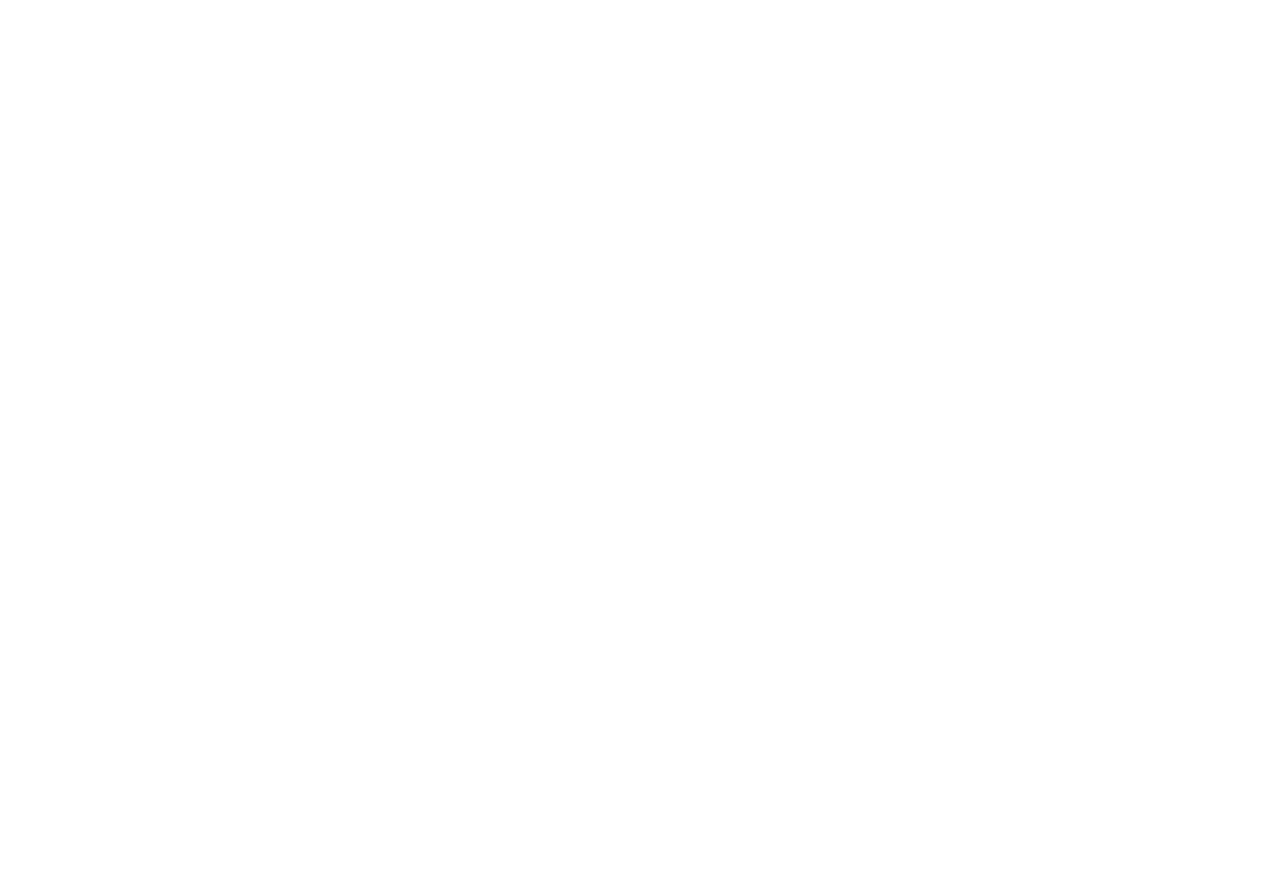
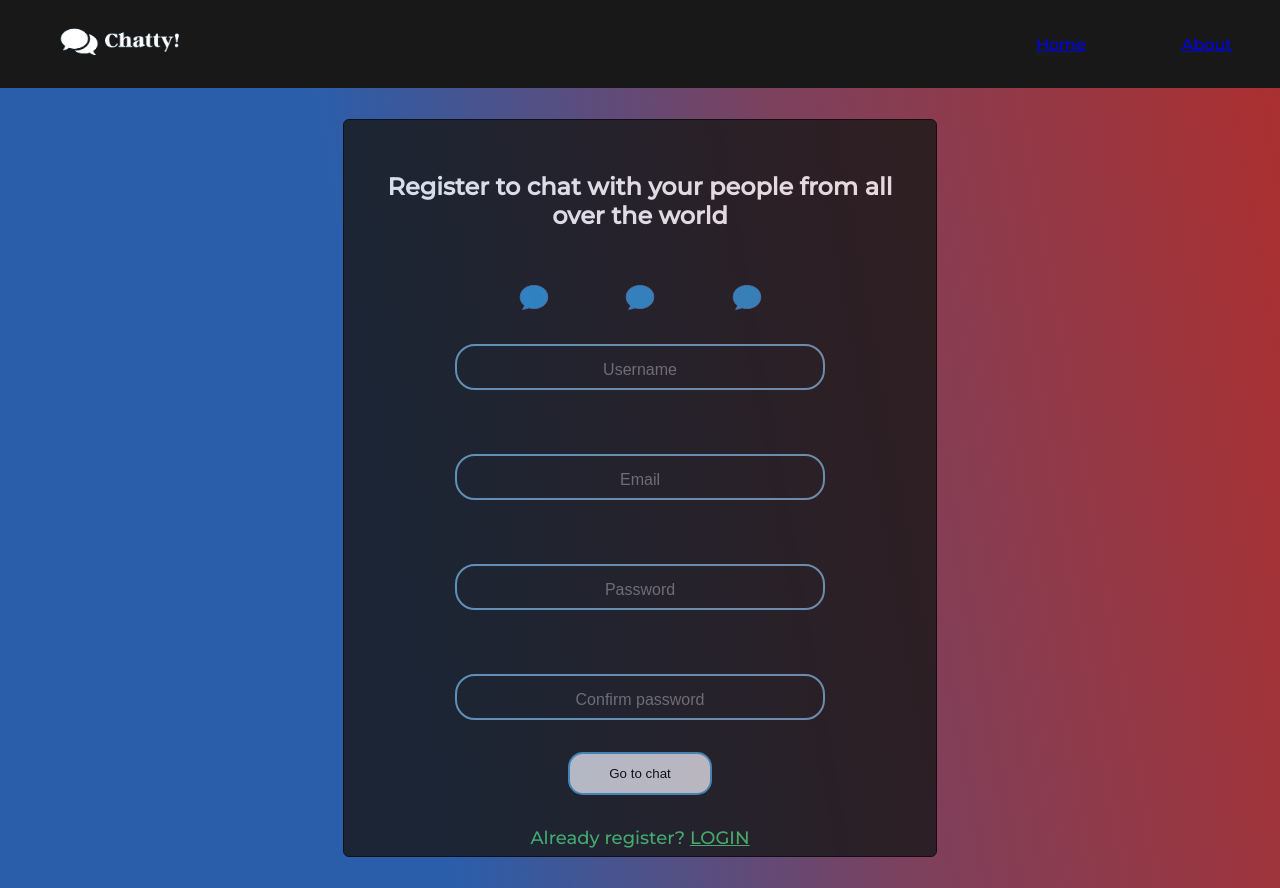
Before and after one commit to LeoEchenique/Chat-App, a React (Create React App) app in the folder client/: page /register in a window 1280 px wide. Before the commit this address had no page. Before the commit the page ends 800 px from the top, so only its background shows below. Built offline with nearby package versions, Linux system fonts and the light colour scheme.

Commit message:
mq process started

```diff
--- a/client/src/App.js
+++ b/client/src/App.js
@@ -3,6 +3,7 @@
 import Chat from "./pages/Chat";
 import Landing from "./pages/Landing";
 import Register from "./pages/Register";
+import About from "./pages/About";
 import "./style/index.scss"
 
 function App() {
@@ -11,7 +12,9 @@
       <BrowserRouter>
         <Routes>
           <Route path="/" element={<Landing />} />
-          <Route path="/sign" element={<Register />} />
+          <Route path="/sign" element={<Register props={true}/>} />
+          <Route path="/register" element={<Register props={false} />} />
+          <Route path="/about" element={<About />} />
           <Route path="/chat" element={<Chat />} />
         </Routes>
       </BrowserRouter>
--- a/client/src/components/Nav.jsx
+++ b/client/src/components/Nav.jsx
@@ -1,5 +1,6 @@
 import React from 'react';
 import logoBG from "../assets/no-bg-logo.png";
+import {Link} from "react-router-dom"
 
 function Nav({props}) {
 
@@ -9,13 +10,14 @@
     <div className='nav-container'>
       <div className='img-container'>
 
-      <img src={logoBG} alt="logo" />
+     <Link to="/"> <img src={logoBG} alt="logo" /> </Link>
       </div>
     <ul className='ul-nav'>
         {props?
         props.map((li,i)=>{
             return(
-                <li key={i}>{li}</li>
+                 <li key={i}>{<Link to={li.redirect}>
+                 {li.li} </Link>}</li>
             )
         })
         : null}
--- /dev/null
+++ b/client/src/pages/About.jsx
@@ -0,0 +1,9 @@
+import React from 'react'
+
+function About() {
+  return (
+    <div>About</div>
+  )
+}
+
+export default About
--- a/client/src/pages/Landing.jsx
+++ b/client/src/pages/Landing.jsx
@@ -5,7 +5,7 @@
 function Landing() {
   return (
     <div className="div-container">
-      <Nav props={["Sign in", "Sign up"]} />
+      <Nav props={[{li:"Sign in", redirect: "/sign"}, {li:"Sign up", redirect: "/register"}]} />
       <h1>Sign in to chat with your people!</h1>
       <div className="content">
         <div className="text-container">
--- a/client/src/pages/Register.jsx
+++ b/client/src/pages/Register.jsx
@@ -3,9 +3,9 @@
 import { useState } from "react";
 import FormItem from "../components/FormIitem";
 import logoCard from "../assets/logo-chat.png";
-function Register() {
+function Register({props}) {
 
-  const [log,setLog]= useState(true)
+  const [log,setLog]= useState(props)
   const [form,setForm]= useState({})
 
   const handleChange=(e)=>{
@@ -14,7 +14,6 @@
       [e.target.name]: e.target.value
     })
   }
-
   const handleSubmit= (e)=>{
     e.preventDefault()
     console.log(form)
@@ -25,7 +24,7 @@
     {
       log === false ?
       <>
-    <Nav props={["Home", "Sign in", "About"]} />
+    <Nav props={[{li:"Home", redirect:"/"},{li: "About", redirect: "/about"}]} />
     <div className="form-container">
       <form className="form" onSubmit={(e)=>handleSubmit(e)} onChange={(e)=> handleChange(e)}>
         <h2>Register to chat with your people from all over the world</h2>
@@ -43,13 +42,13 @@
       </div>
         <button type="submit" className="btn-reg">Go to chat</button>
 
-      <span>Already register? <span className="log" onClick={()=> setLog(true)}>LOGIN</span> </span>
+      <span>Already register? <span className="log" onClick={()=> setLog(!log)}>LOGIN</span> </span>
       </form>
           </div>
           </>
     :
     <>
-    <Nav props={["Home", "Sign up", "Chat room", "About"]} />
+    <Nav props={[{li:"Home", redirect:"/"},{li: "About", redirect: "/about"}]} />
     <div className="form-container">
       <form className="form" onSubmit={(e)=>handleSubmit(e)} onChange={(e)=> handleChange(e)}>
         <h2>Sign in to chat with your people from all over the world</h2>
--- a/client/src/style/_components/landing/landing.scss
+++ b/client/src/style/_components/landing/landing.scss
@@ -44,4 +44,27 @@
       }
     }
   }
+
+  @include mq(1200px){
+
+    height: max-content;
+    .content{
+      flex-direction: column;
+      gap: 0px;
+      align-items: center;
+      justify-content: space-between;
+      width: 90%;
+      height: 100vh;
+      margin: auto;
+      .text-container{
+        width: fit-content;
+        height: fit-content;
+      }
+      .card-container{
+        width: 90%;
+        margin-bottom: 3rem;
+      }
+    }
+
+  }
 }
--- a/client/src/style/_components/nav/nav.scss
+++ b/client/src/style/_components/nav/nav.scss
@@ -36,4 +36,15 @@
     }
 }
 
+@include mq(1024px){
+    display: flex;
+
+    align-items: center;
+    .img-container{
+        max-width: 35%;
+        img{
+            margin-left: -30px ;
+        }
+    }
 }
+}
--- a/client/src/style/_components/register/register.scss
+++ b/client/src/style/_components/register/register.scss
@@ -72,8 +72,9 @@
     border-radius: 15px;
     border: 2px solid  #458fc0;
     background-color: #d1d1d1;
-    transition: all 0.17s ease-in;
-    &:active{
+    transition: all 0.17s ease-in-out;
+    &:hover{
+      border: 2px solid transparent;
      background:  #44c069;
     }
   }
@@ -88,4 +89,14 @@
   a{
     color:#458fc0;
   }
+
+  @include mq(620px){
+    height: 100vh;
+      .form{
+        width: 80%;
+      }
+
+
+
+  }
 }
--- a/client/src/style/index.scss
+++ b/client/src/style/index.scss
@@ -1,6 +1,7 @@
 // Actually here you export the UI settings
 
 @import "./base/variables.scss";
+@import "./mixin/mq.scss";
 
 
 // Also the components      --> al the secundary must start with "_"
@@ -9,7 +10,11 @@
 @import "./_components/register/register";
 @import "./_components/landing/landing";
 @import "./_components/nav/nav.scss";
+
+
 //Also the Screens
+
+
 body {
 min-height: 100vh;
 margin: 0px;
--- /dev/null
+++ b/client/src/style/mixin/mq.scss
@@ -0,0 +1,5 @@
+@mixin mq($medida: 480px){
+    @media screen and (max-width: $medida) {
+        @content
+    }
+}
```
